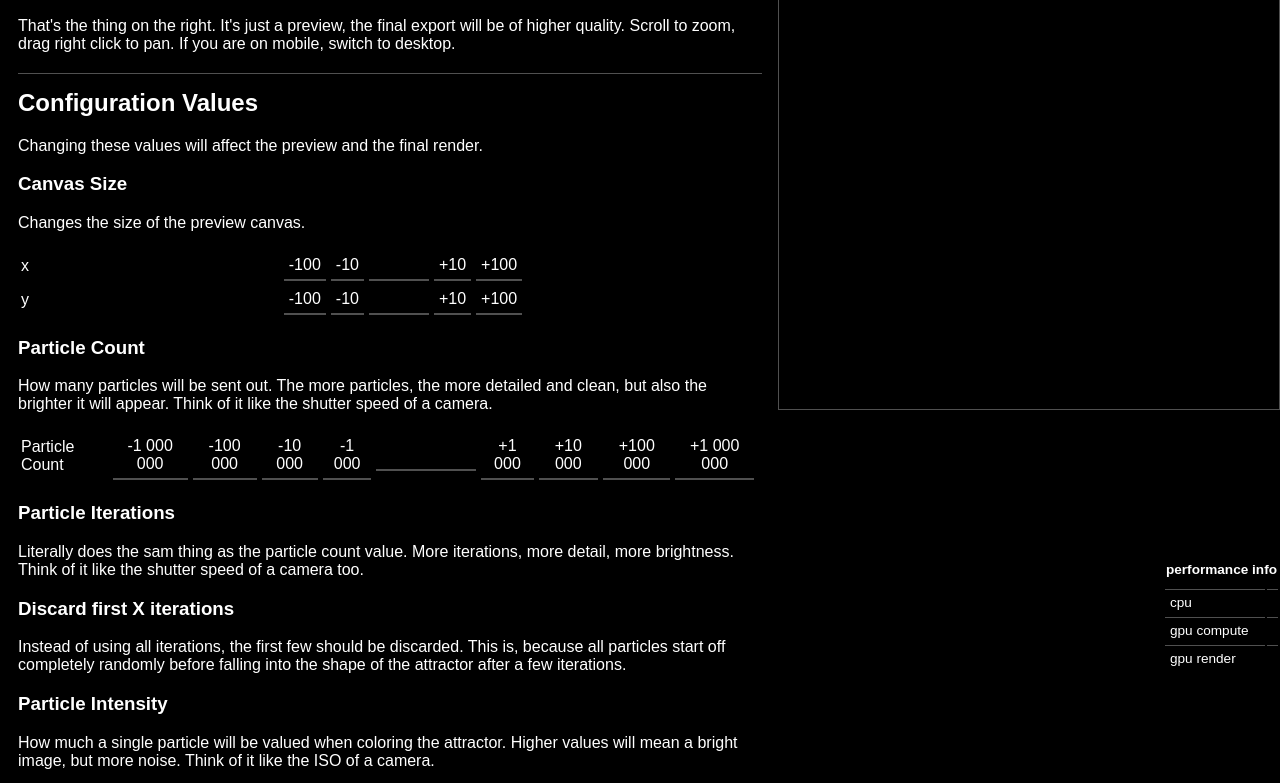
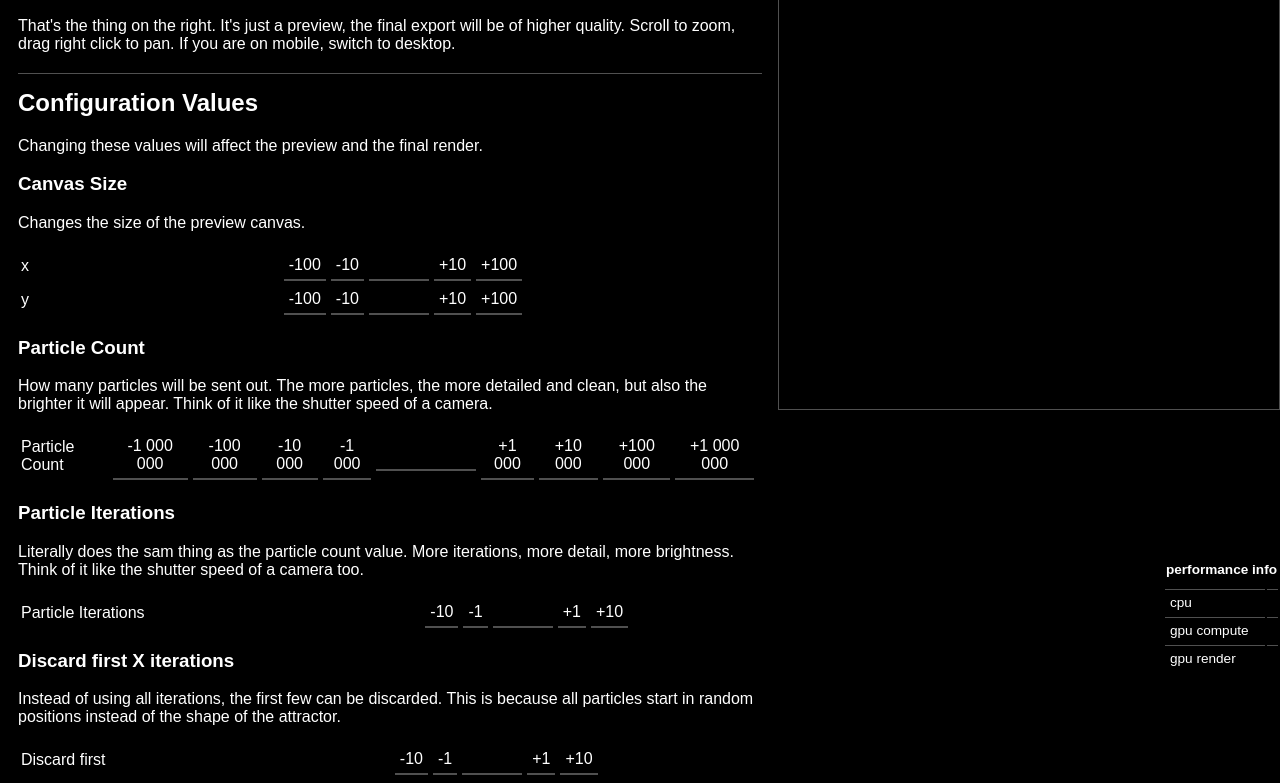
Before and after one commit to davidsaltacc/strange-attractors, a plain HTML site: page index.html in a window 1280 px wide. Shown: the part 127-910 px from the top of the page. Drawn offline with Linux system fonts and the light colour scheme.

Commit message:
iterations and discards input in ui

```diff
--- a/index.html
+++ b/index.html
@@ -89,8 +89,36 @@
         </div>
         <h3>Particle Iterations</h3>
         <p>Literally does the sam thing as the particle count value. More iterations, more detail, more brightness. Think of it like the shutter speed of a camera too.</p>
+        <div class="value-input-container">
+            <table>
+                <tr>
+                    <td>Particle Iterations</td>
+                    <td>
+                        <button id="value-particle-iterations-button-m10">-10</button>
+                        <button id="value-particle-iterations-button-m1">-1</button>
+                        <input id="value-particle-iterations-input" type="number" title="Value">
+                        <button id="value-particle-iterations-button-p1">+1</button>
+                        <button id="value-particle-iterations-button-p10">+10</button>
+                    </td>
+                </tr>
+            </table>
+        </div>
         <h3>Discard first X iterations</h3>
-        <p>Instead of using all iterations, the first few should be discarded. This is, because all particles start off completely randomly before falling into the shape of the attractor after a few iterations.</p>
+        <p>Instead of using all iterations, the first few can be discarded. This is because all particles start in random positions instead of the shape of the attractor.</p>
+        <div class="value-input-container">
+            <table>
+                <tr>
+                    <td>Discard first</td>
+                    <td>
+                        <button id="value-iter-discards-button-m10">-10</button>
+                        <button id="value-iter-discards-button-m1">-1</button>
+                        <input id="value-iter-discards-input" type="number" title="Value">
+                        <button id="value-iter-discards-button-p1">+1</button>
+                        <button id="value-iter-discards-button-p10">+10</button>
+                    </td>
+                </tr>
+            </table>
+        </div>
         <h3>Particle Intensity</h3>
         <p>How much a single particle will be valued when coloring the attractor. Higher values will mean a bright image, but more noise. Think of it like the ISO of a camera.</p>
         <div class="value-input-container">
--- a/main.js
+++ b/main.js
@@ -153,7 +153,7 @@ let particleCount = 1_000_000;
 let particleIntensity = 0.3;
 let timeGPU = true;
 let iters = 20;
-let discs = 5;
+let discs = 2;
 let startRange = 2;
 let a = 2;
 let b = 2;
@@ -172,6 +172,8 @@ setupNumberInput("value-d", () => d ?? 0, v => { d = v ?? d; draw(); });
 
 setupNumberInput("value-particle-intensity", () => particleIntensity ?? 1, v => { particleIntensity = v ?? particleIntensity; draw(); }, true, 0, 1);
 setupNumberInput("value-particle-count", () => particleCount ?? 1000, v => { particleCount = v ?? particleCount; draw(); }, false);
+setupNumberInput("value-particle-iterations", () => iters ?? 10, v => { iters = v ?? iters; draw(); }, false);
+setupNumberInput("value-iter-discards", () => discs ?? 2, v => { discs = v ?? discs; draw(); }, false);
 
 setupNumberInput("value-canvas-x", () => resolutionX ?? 0, v => {
 
```
